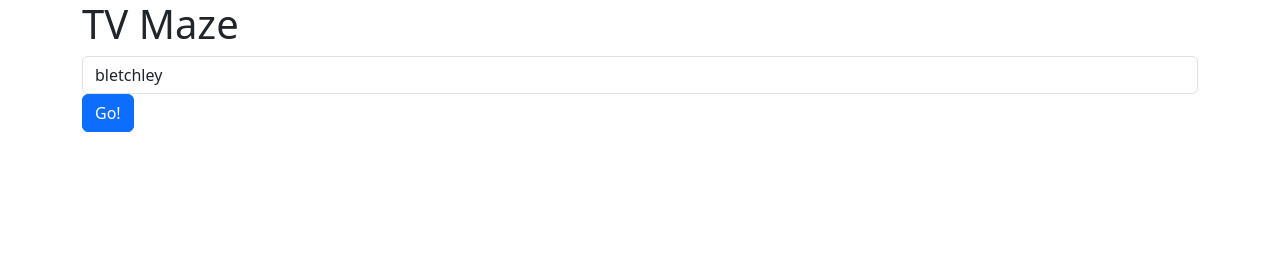
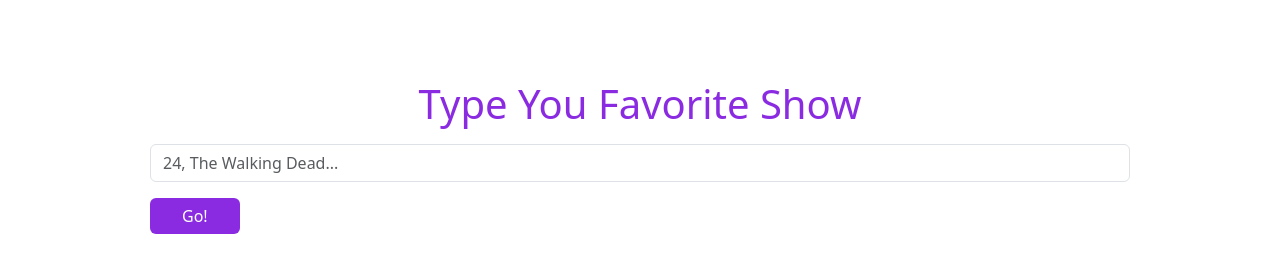
Before and after one commit to paphdev14/TV-Maze-API, a plain HTML site: page index.html in a window 1280 px wide. Drawn offline with nearby package versions, Linux system fonts and the light colour scheme.

Commit message:
customize project to extra css custom. changing color, alignment, marging, button custom

```diff
--- a/index.html
+++ b/index.html
@@ -4,14 +4,15 @@
     <title>TV Maze</title>
     <link rel="stylesheet"
       href="https://unpkg.com/bootstrap/dist/css/bootstrap.css">
+      <link rel="stylesheet" href="style.css">
   </head>
   <body>
     <div class="container">
 
-    <h1>TV Maze</h1>
+    <h1>Type You Favorite Show</h1>
 
     <form class="form-inline" id="search-form">
-      <input class="form-control" id="search-query" value="bletchley">
+      <input class="form-control" id="search-query" value="" placeholder="24, The Walking Dead...">
       <button class="btn btn-primary" type="submit">Go!</button>
     </form>
 
--- a/style.css
+++ b/style.css
@@ -0,0 +1,22 @@
+body{
+    overflow-x: hidden;
+}
+
+.container{
+    padding: 5rem;
+    text-align: center;
+    color: blueviolet;
+}
+
+h1{
+    margin-bottom: 1rem;
+}
+
+.btn{
+    margin-top: 1rem;
+    display: block;
+    padding: 0.365rem 2rem;
+    color: white;
+    background-color: blueviolet;
+    border: none;
+}
```
